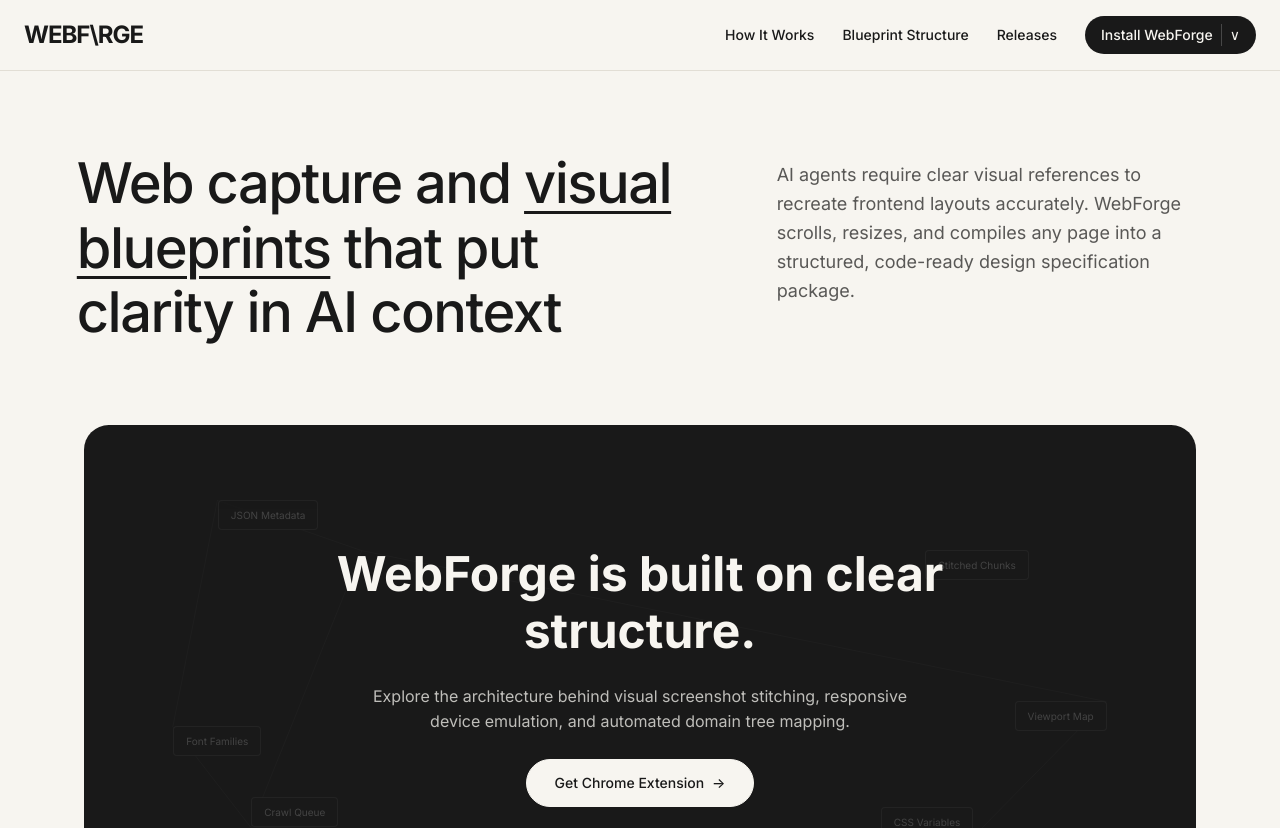
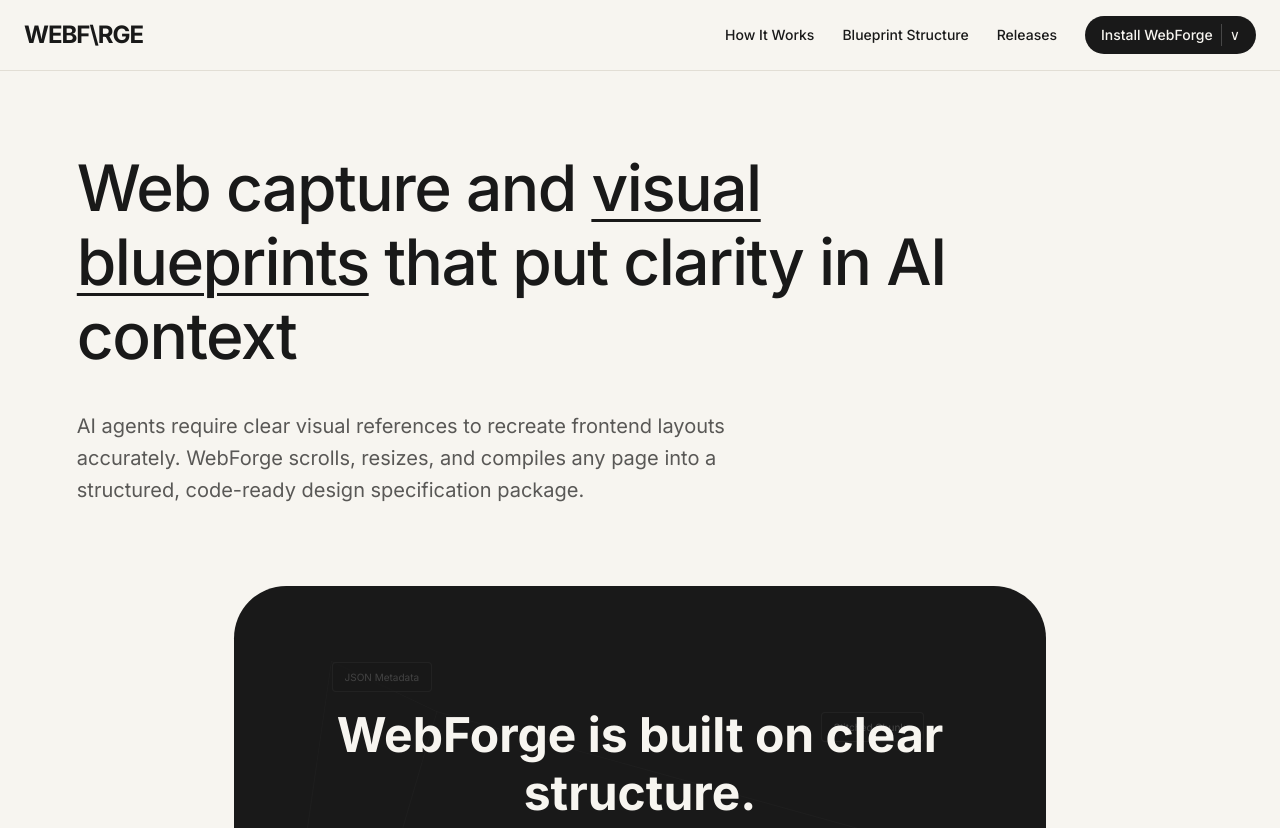
Before and after one commit to zakisheriff/WebForge, a Next.js app in the folder website/: page / in a window 1280 px wide. Shown: the top 828 px of the page. Built offline with nearby package versions, Linux system fonts and the light colour scheme.

Commit message:
style: stack hero content vertically and narrow dark banner starting width

```diff
--- a/website/src/app/globals.css
+++ b/website/src/app/globals.css
@@ -254,22 +254,21 @@
   font-weight: 500;
 }
 
-/* Hero Section */
 .hero {
   max-width: 1440px;
   margin: 0 auto;
   padding: 80px 6% 40px;
-  display: grid;
-  grid-template-columns: 1.2fr 0.8fr;
-  gap: 60px;
+  display: flex;
+  flex-direction: column;
+  gap: 28px;
   align-items: flex-start;
 }
 
 .hero-title {
-  font-size: 56px;
+  font-size: 64px;
   line-height: 1.15;
   letter-spacing: -1.5px;
-  max-width: 600px;
+  max-width: 900px;
 }
 
 .hero-title span {
@@ -280,16 +279,16 @@
 }
 
 .hero-desc {
-  font-size: 18px;
+  font-size: 20px;
   color: var(--text-secondary);
   line-height: 1.6;
-  max-width: 440px;
+  max-width: 720px;
   padding-top: 10px;
 }
 
 @keyframes expandBanner {
   0% {
-    padding: 40px 18%;
+    padding: 40px 28%;
   }
   100% {
     padding: 40px 0%;
@@ -307,7 +306,7 @@
 
 .banner-container {
   width: 100%;
-  padding: 40px 18%;
+  padding: 40px 28%;
   animation: expandBanner linear both;
   animation-timeline: view();
   animation-range: entry 10% cover 45%;
```
